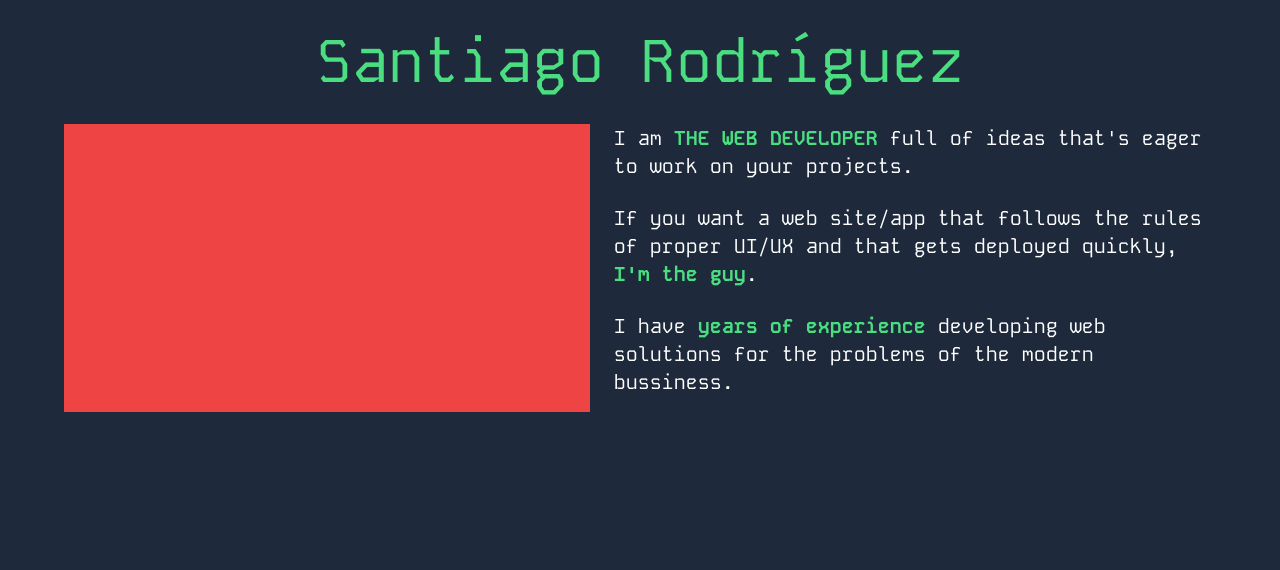
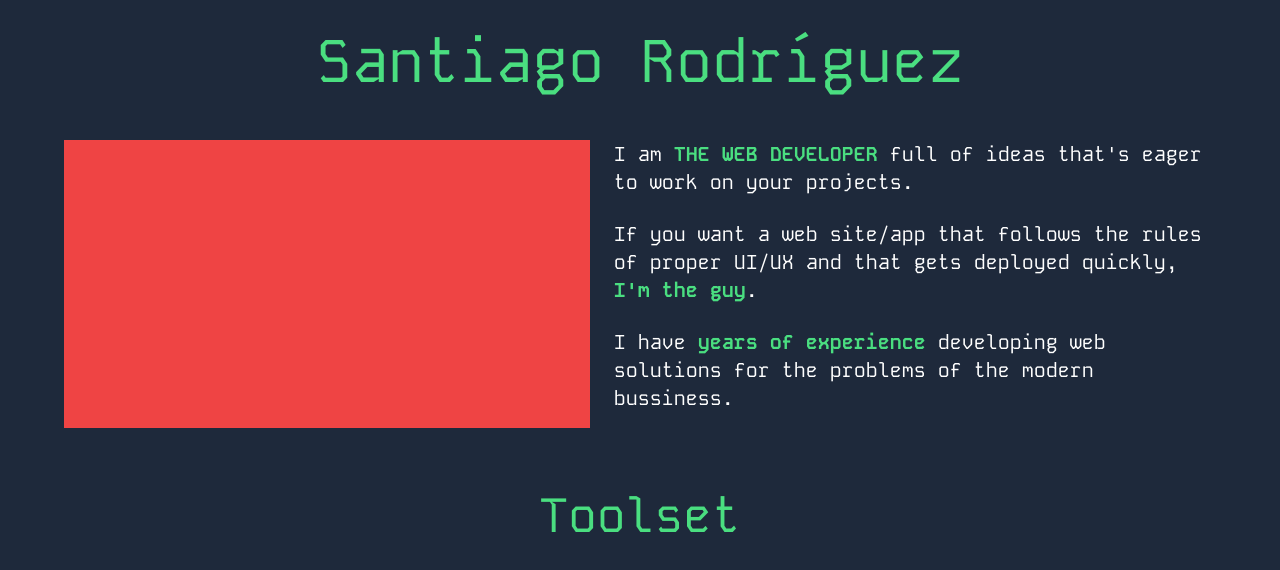
Before and after one commit to santiago-rodrig/portfolio, a Nuxt app: page / in a window 1280 px wide. Shown: the top 570 px of the page. Built offline with nearby package versions, Linux system fonts and the light colour scheme.

Commit message:
define component for headings

```diff
--- /dev/null
+++ b/components/Heading.vue
@@ -0,0 +1,19 @@
+<script setup lang="ts">
+interface Props {
+  level: 1 | 2
+}
+
+const props = defineProps<Props>()
+
+const attrs = useAttrs()
+
+const cssClass = [{
+  'text-6xl': props.level === 1,
+  'text-5xl': props.level === 2,
+}, 'text-green-400', 'text-bold', attrs.class]
+</script>
+
+<template>
+  <h1 v-if="level === 1" :class="cssClass"><slot></slot></h1>
+  <h2 v-if="level === 2" :class="cssClass"><slot></slot></h2>
+</template>
--- a/pages/index.vue
+++ b/pages/index.vue
@@ -1,6 +1,7 @@
 <template>
   <div class="px-16">
-    <h1 class="text-6xl font-jersey text-center text-green-400 mb-8">Santiago Rodríguez</h1>
+    <main>
+      <Heading :level="1" class="mb-12 text-center">Santiago Rodríguez</Heading>
       <div class="md:flex">
         <div class="w-full h-72 bg-red-500 md:mr-6"></div>
         <div class="mt-8 md:mt-0">
@@ -20,5 +21,9 @@
           </p>
         </div>
       </div>
+    </main>
+    <section class="mt-16">
+      <Heading :level="2" class="text-center">Toolset</Heading>
+    </section>
   </div>
 </template>
```
Lines whose indentation alone changed are shown as unchanged.
